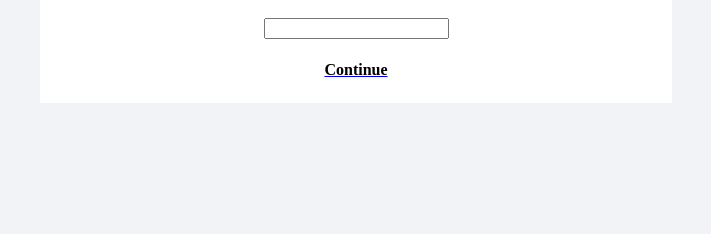
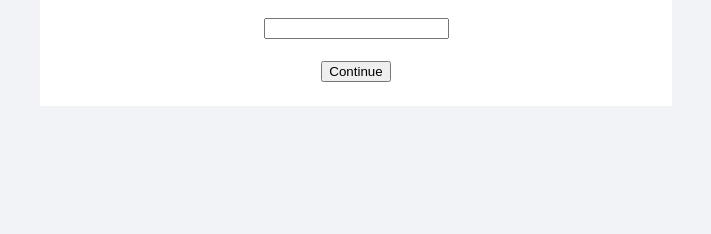
Before and after one commit to jagravsha/Login-Signup, a plain HTML site: page index.html in a window 1280 px wide. Shown: the part 367-601 px from the top of the page, 284-995 px from the left. Drawn offline with Linux system fonts and the light colour scheme.

Commit message:
Add files via upload

```diff
--- a/index.html
+++ b/index.html
@@ -22,7 +22,7 @@
              <h3 align="center">Enter mobile number or  email</h3>
 
              <h1 align="center" height="50px"><input type="text"> </h1>
-             <h4 align="center"><a href="https://jagravsha.github.io/Jagcart/"><font color="Black"> Continue</font></a></h4>
+             <h4 align="center"><a href="https://jagravsha.github.io/Jagcart/"><button>Continue</button></a></h4>
             </tr>
             </td>
 
```
